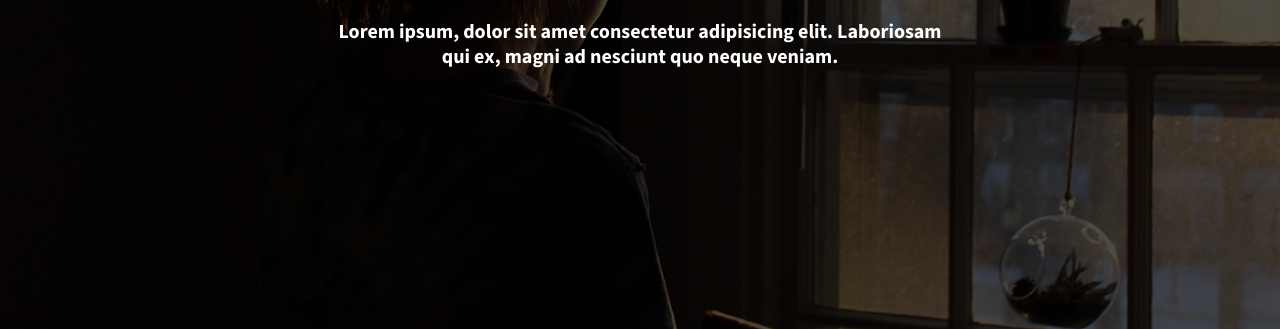
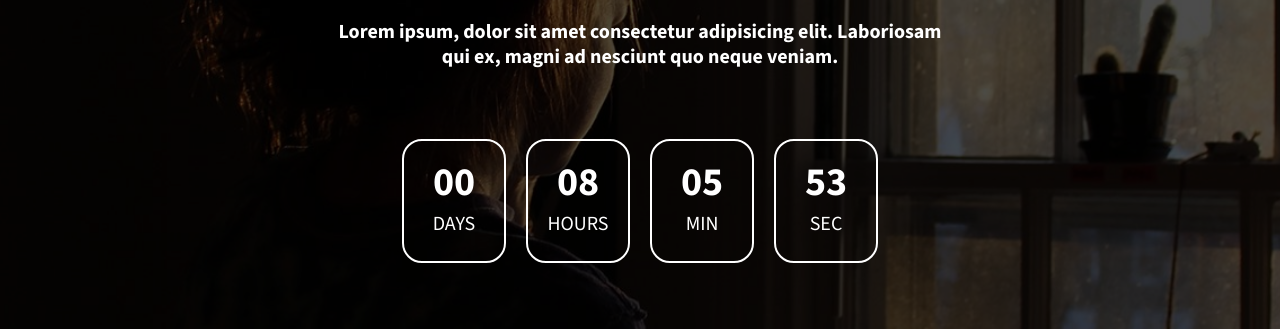
Before and after one commit to tituvai/newPi, a plain HTML site: page index.html in a window 1280 px wide. Shown: the part 471-800 px from the top of the page. Drawn offline with nearby package versions, Linux system fonts and the light colour scheme; a web font is replaced by a local one.

Commit message:
new java

```diff
--- /dev/null
+++ b/css/script.js
@@ -0,0 +1,20 @@
+function updatTime(){
+    const now = new Date ()
+
+    document.getElementById("day").innerText=
+    zeropadding(now.getMonth(), 2);
+
+    document.getElementById("hours").innerText=
+    zeropadding(now.getHours(), 2);
+
+    document.getElementById("minitecs").innerText=
+    zeropadding(now.getMinutes(), 2);
+
+    document.getElementById("secodnts").innerText=
+    zeropadding(now.getSeconds(), 2);
+}
+function zeropadding(num, digit){
+    return String(num).padStart(digit, "0");
+}
+updatTime()
+setInterval(updatTime, 1000);
--- a/css/style.css
+++ b/css/style.css
@@ -102,6 +102,79 @@ h1, h2, h3, h4, h5, h6, p{
     font-weight: 700;
     font-family: "Source Sans 3", serif;
     padding: 0 260px;
+}
+
+.updatTime{
+    display: flex;
+    margin-top: 70px;
+    justify-content: center;
+}
+.dayTime{
+    border: 2px solid white;
+    width: 100px;
+    height: 120px;
+    color: white;
+    text-align: center;
+    font-family: "Source Sans 3", serif;
+    border-radius: 20px;
+}
+#day{
+margin: 25px 0 18px 0;
+font-size: 40px;
+}
+.dayTime p{
+    font-size: 20px;
+}
+.hoursTime{
+    border: 2px solid white;
+    width: 100px;
+    height: 120px;
+    color: white;
+    text-align: center;
+    font-family: "Source Sans 3", serif;
+    margin-left: 20px;
+    border-radius: 20px;
+}
+#hours{
+    margin: 25px 0 18px 0;
+    font-size: 40px;
+}
+.hoursTime{
+    font-size: 20px;
+}
+.minitecTime{
+    border: 2px solid white;
+    width: 100px;
+    height: 120px;
+    color: white;
+    text-align: center;
+    font-family: "Source Sans 3", serif;
+    margin-left: 20px;
+    border-radius: 20px;
+}
+#minitecs{
+    margin: 25px 0 18px 0;
+    font-size: 40px;
+}
+.minitecTime{
+    font-size: 20px;
+}
+.secoundTime{
+    border: 2px solid white;
+    width: 100px;
+    height: 120px;
+    color: white;
+    text-align: center;
+    font-family: "Source Sans 3", serif;
+    margin-left: 20px;
+    border-radius: 20px;
+}
+#secodnts{
+    margin: 25px 0 18px 0;
+    font-size: 40px;
+}
+.secoundTime{
+    font-size: 20px;
 }
 /* Banner Part End */
 
--- a/index.html
+++ b/index.html
@@ -49,6 +49,24 @@
            <div class="bannerText">
             <h1>AENTEN VARIUS MI PURUS VEHICULA UPCOMING EVENTS</h1>
             <P>Lorem ipsum, dolor sit amet consectetur adipisicing elit. Laboriosam qui ex, magni ad nesciunt quo neque veniam.</P>
+           </div>
+           <div class="updatTime">
+            <div class="dayTime">
+                <h5 id="day"></h5>
+                <p>DAYS</p>
+            </div>
+            <div class="hoursTime">
+                <h5 id="hours"></h5>
+                <p>HOURS</p>
+            </div>
+            <div class="minitecTime">
+                <h5 id="minitecs"></h5>
+                <p>MIN</p>
+            </div>
+            <div class="secoundTime">
+                <h5 id="secodnts"></h5>
+                <p>SEC</p>
+            </div>
            </div>
         </div>
        </div>
@@ -111,5 +129,6 @@
 
       <!-- Header Part Start -->
       <!-- Header Part End -->
+       <script src="css/script.js"></script>
 </body>
 </html>
```
